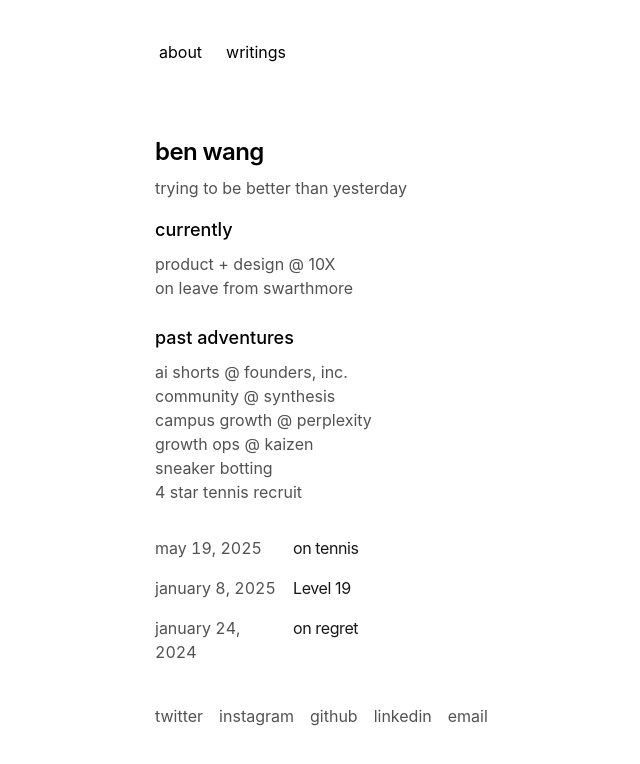
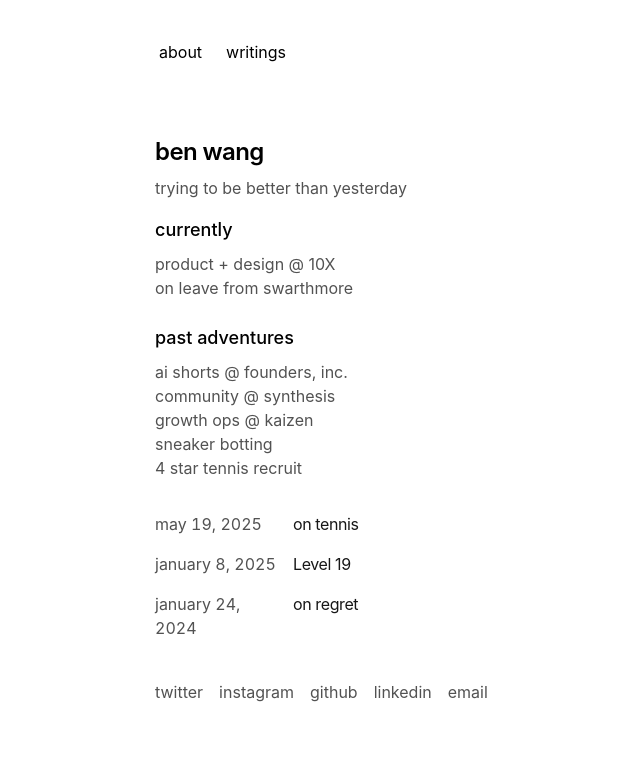
Before and after one commit to benwxng/personal-3, a Next.js app: page / in a window 1280 px wide. Shown: the top 764 px of the page, without its empty margins (197-837 px from the left). Built offline with nearby package versions, Linux system fonts and the light colour scheme.

Commit message:
remove pp

```diff
--- a/app/page.tsx
+++ b/app/page.tsx
@@ -59,16 +59,6 @@ export default function Page() {
             </AnimatedLink>
           </li>
           <li>
-            campus growth @{" "}
-            <AnimatedLink
-              href="https://perplexity.ai"
-              className="text-neutral-600 dark:text-white/70"
-              external={true}
-            >
-              perplexity
-            </AnimatedLink>
-          </li>
-          <li>
             growth ops @{" "}
             <AnimatedLink
               href="https://www.kaizen.gg/"
```
